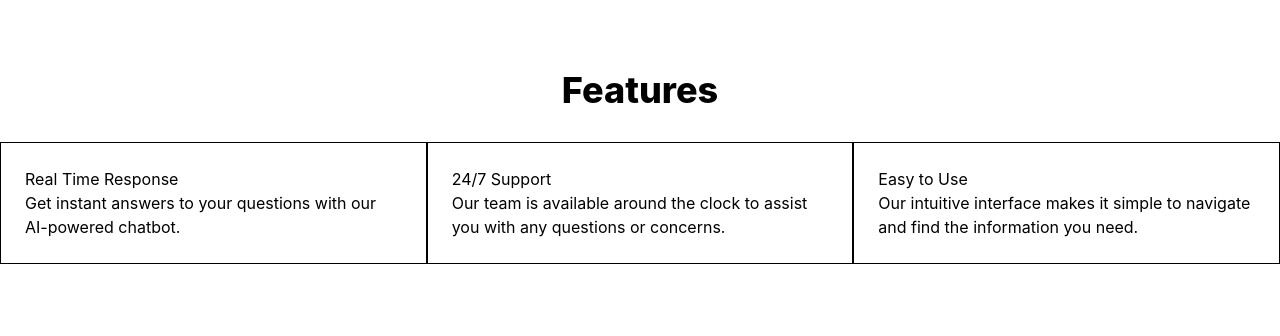
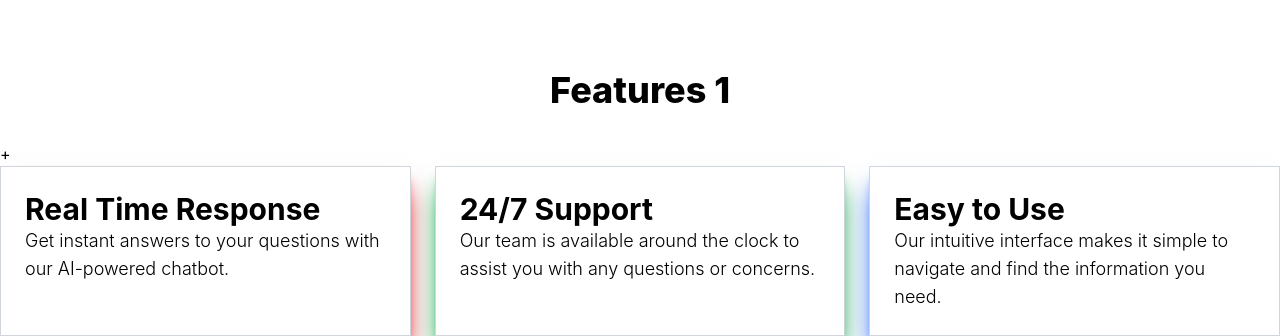
Before and after one commit to btit24ashi-del/MERN-Workshop, a React (Vite) app: page / in a window 1280 px wide. Shown: the part 750-1086 px from the top of the page. Before the commit the page ends 1014 px from the top, so only its background shows below. Built offline with nearby package versions, Linux system fonts and the light colour scheme.

Commit message:
Added Click count event listener

```diff
--- a/src/components/Features.jsx
+++ b/src/components/Features.jsx
@@ -1,23 +1,24 @@
-import React from 'react'
-
+import React, { useState } from 'react'
 const Features = () => {
+    const [number, setNumber] = useState(1)
   return (
     <section>
         <div>
-            <h2 className='text-center text-4xl font-extrabold mb-8'>Features</h2>
+        <h2 className='text-center text-4xl font-extrabold mb-8'>Features {number}</h2>
+        <button onClick={()=> setNumber(number+1)}>+</button>
         </div>
-        <div className='grid grid-cols-3'>
-            <div className='border p-6'>
-                <h3>Real Time Response</h3>
-                <p>Get instant answers to your questions with our AI-powered chatbot.</p>
+        <div className='grid grid-cols-3 gap-6'>
+            <div className='border border-gray-300 p-6 gap-6 shadow-xl shadow-red-600 border-rounded-9xl'>
+                <h3 className='text-3xl font-bold'>Real Time Response</h3>
+                <p className='text-lg font-light text-grey-600'>Get instant answers to your questions with our AI-powered chatbot.</p>
             </div>
-            <div className='border p-6'>
-                <h3>24/7 Support</h3>
-                <p>Our team is available around the clock to assist you with any questions or concerns.</p>
+            <div className='border border-gray-300 p-6 gap-6 shadow-xl shadow-green-600'>
+                <h3 className='text-3xl font-bold'>24/7 Support</h3>
+                <p className='text-lg font-light text-grey-600'>Our team is available around the clock to assist you with any questions or concerns.</p>
             </div>
-            <div className='border p-6'>
-                <h3>Easy to Use</h3>
-                <p>Our intuitive interface makes it simple to navigate and find the information you need.</p>
+            <div className='border border-gray-300 p-6 gap-6 shadow-xl shadow-blue-600'>
+                <h3 className='text-3xl font-bold'>Easy to Use</h3>
+                <p className='text-lg font-light text-grey-600'>Our intuitive interface makes it simple to navigate and find the information you need.</p>
             </div>
         </div>
     </section>
--- a/src/components/Hero.jsx
+++ b/src/components/Hero.jsx
@@ -1,5 +1,4 @@
 import React from 'react'
-
 function Hero() {
   return (
     <section>
```
Also changed, not shown: src/pages/Landing.jsx (line endings or trailing spaces).
